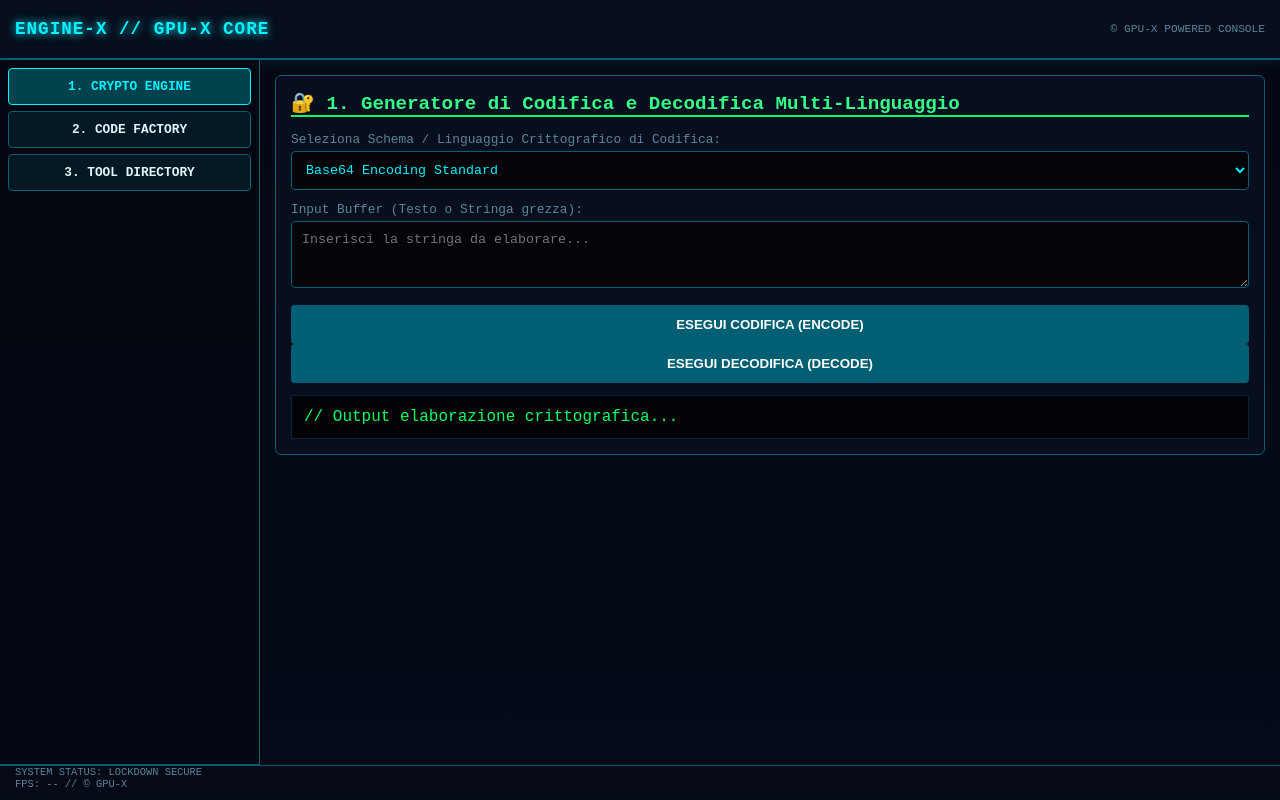
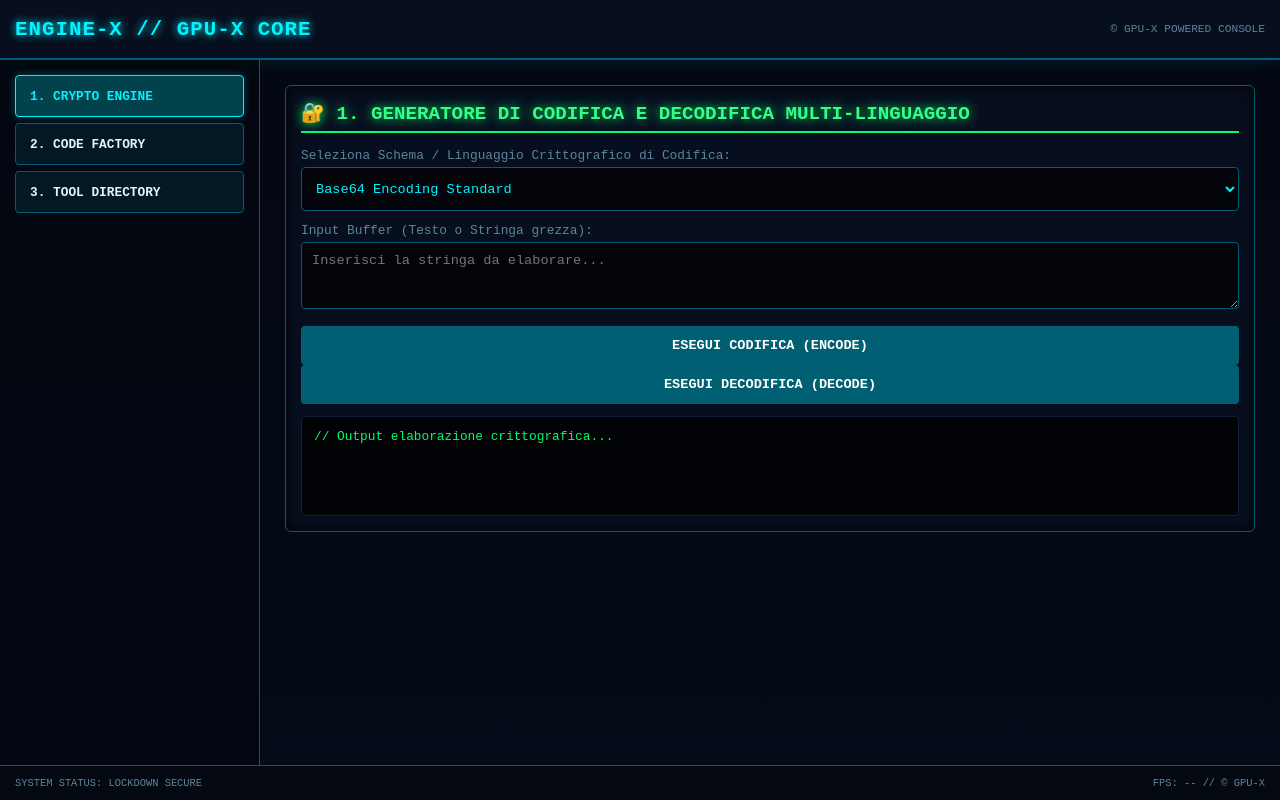
Before and after one commit to gpu-x/Neural-X, a plain HTML site: page index.html in a window 1280 px wide. Drawn offline with Linux system fonts and the light colour scheme.

Commit message:
Update style.css

```diff
--- a/style.css
+++ b/style.css
@@ -17,7 +17,6 @@
     -webkit-tap-highlight-color: transparent;
 }
 
-/* Selettività: blocco globale rimosso, applicato solo a elementi specifici */
 body, html {
     width: 100%;
     height: 100%;
@@ -25,9 +24,11 @@ body, html {
     background-color: var(--bg-primary);
     font-family: 'Courier New', Courier, monospace;
     color: var(--text-main);
+    user-select: text; /* Consentito nelle aree di output */
 }
 
-.nav-btn, .btn-action, .btn-copy, .logo-area, header {
+/* UI Elements bloccati dalla selezione */
+.nav-btn, .logo-area, header, footer, .btn-action, .btn-copy {
     user-select: none;
 }
 
@@ -63,26 +64,10 @@ header {
     flex-shrink: 0;
 }
 
-.logo-area {
-    font-weight: bold;
-    font-size: 1.1rem;
-    letter-spacing: 1px;
-    color: var(--accent-glow);
-    text-shadow: 0 0 8px var(--accent-glow);
-}
+.logo-area { font-weight: bold; font-size: 1.1rem; letter-spacing: 1px; color: var(--accent-glow); text-shadow: 0 0 8px var(--accent-glow); }
+.intellectual-property { font-size: 0.7rem; color: var(--text-muted); text-align: right; }
 
-.intellectual-property {
-    font-size: 0.7rem;
-    color: var(--text-muted);
-    text-align: right;
-}
-
-main {
-    display: flex;
-    flex-direction: column;
-    flex-grow: 1;
-    overflow: hidden;
-}
+main { display: flex; flex-direction: column; flex-grow: 1; overflow: hidden; }
 
 .sidebar {
     background: rgba(4, 8, 17, 0.85);
@@ -108,107 +93,50 @@ main {
     font-family: inherit;
     font-weight: bold;
     border-radius: 4px;
+    min-height: 42px;
 }
 
 .nav-btn:hover, .nav-btn.active {
     background: rgba(0, 243, 255, 0.25);
     border-color: var(--accent-glow);
     color: var(--accent-glow);
+    box-shadow: 0 0 8px rgba(0, 243, 255, 0.3);
 }
 
-.workspace {
-    flex-grow: 1;
-    padding: 15px;
-    overflow-y: auto;
-    background: rgba(9, 17, 34, 0.2);
-}
-
-.module-panel {
-    display: none;
-    animation: fadeIn 0.25s ease forwards;
-    background: rgba(9, 17, 34, 0.88);
-    border: 1px solid var(--accent-dim);
-    padding: 15px;
-    border-radius: 6px;
-    max-width: 1200px;
-    margin: 0 auto;
-}
-
+.workspace { flex-grow: 1; padding: 15px; overflow-y: auto; background: rgba(9, 17, 34, 0.2); }
+.module-panel { display: none; animation: fadeIn 0.25s ease forwards; background: rgba(9, 17, 34, 0.88); border: 1px solid var(--accent-dim); padding: 15px; border-radius: 6px; box-shadow: inset 0 0 15px rgba(0,0,0,0.8); max-width: 1200px; margin: 0 auto; }
 .module-panel.active { display: block; }
 
-.title-crypto { color: #33ff88; border-bottom: 2px solid #00ff66; margin-bottom: 15px; font-size: 1.2rem; }
-.title-factory { color: #6699ff; border-bottom: 2px solid #4582ec; margin-bottom: 15px; font-size: 1.2rem; }
-.title-tools { color: #33f7ff; border-bottom: 2px solid var(--accent-glow); margin-bottom: 15px; font-size: 1.2rem; }
+h2.title-crypto { color: #33ff88; text-shadow: 0 0 12px #00ff66; margin-bottom: 15px; font-size: 1.2rem; border-bottom: 2px solid #00ff66; padding-bottom: 6px; text-transform: uppercase; }
+h2.title-factory { color: #6699ff; text-shadow: 0 0 12px #4582ec; margin-bottom: 15px; font-size: 1.2rem; border-bottom: 2px solid #4582ec; padding-bottom: 6px; text-transform: uppercase; }
+h2.title-tools { color: #33f7ff; text-shadow: 0 0 12px #00f3ff; margin-bottom: 15px; font-size: 1.2rem; border-bottom: 2px solid var(--accent-glow); padding-bottom: 6px; text-transform: uppercase; }
 
 .input-group { margin-bottom: 12px; }
 label { display: block; margin-bottom: 4px; color: var(--text-muted); font-size: 0.8rem; }
-input[type="text"], textarea, select {
-    width: 100%;
-    background: #02040a;
-    border: 1px solid var(--accent-dim);
-    padding: 10px;
-    color: var(--accent-glow);
-    font-family: inherit;
-    border-radius: 4px;
+input[type="text"], textarea, select { width: 100%; background: #02040a; border: 1px solid var(--accent-dim); padding: 10px; color: var(--accent-glow); font-family: inherit; font-size: 0.85rem; border-radius: 4px; min-height: 44px; }
+.search-bar { width: 100%; background: #040d1a; border: 1px solid var(--accent-glow); padding: 12px; color: #fff; font-family: inherit; font-size: 0.9rem; border-radius: 4px; margin-bottom: 15px; }
+
+.btn-action { background: var(--accent-dim); color: #fff; border: none; padding: 12px 18px; cursor: pointer; font-family: inherit; font-weight: bold; font-size: 0.85rem; text-transform: uppercase; border-radius: 4px; width: 100%; text-align: center; }
+.btn-action:hover { background: var(--accent-glow); color: #000; box-shadow: 0 0 10px var(--accent-glow); }
+.btn-copy { background: #11382b; color: var(--security-pass); border: 1px solid var(--security-pass); padding: 10px 15px; margin-top: 8px; cursor: pointer; font-weight: bold; font-size: 0.8rem; text-transform: uppercase; border-radius: 4px; width: 100%; }
+
+.console-output { margin-top: 12px; background: #010205; border: 1px solid #102035; padding: 12px; min-height: 100px; max-height: 350px; overflow-y: auto; font-size: 0.8rem; color: var(--security-pass); white-space: pre-wrap; word-break: break-all; border-radius: 4px; }
+.console-output.error { color: var(--security-fail); border-color: var(--security-fail); }
+
+.tool-card { background: rgba(4, 8, 17, 0.85); border: 1px solid #142844; padding: 15px; margin-bottom: 15px; border-radius: 4px; }
+.tool-card.hidden { display: none !important; }
+.tool-title { font-size: 1.1rem; color: var(--accent-glow); margin-bottom: 5px; font-weight: bold; }
+.tool-link { color: var(--accent-glow); text-decoration: none; font-size: 0.75rem; display: inline-block; margin-top: 8px; border-bottom: 1px dashed var(--accent-glow); }
+.tool-diagram-placeholder { margin-top: 10px; background: #02050c; border: 1px dashed var(--accent-dim); padding: 10px; font-size: 0.7rem; color: var(--text-muted); white-space: pre; overflow-x: auto; }
+
+footer { height: 35px; border-top: 1px solid var(--accent-dim); background: #040811; display: flex; justify-content: space-between; align-items: center; padding: 0 15px; font-size: 0.65rem; color: var(--text-muted); }
+
+@media (min-width: 769px) {
+    .logo-area { font-size: 1.3rem; }
+    main { flex-direction: row; }
+    .sidebar { width: 260px; flex-direction: column; border-right: 1px solid var(--accent-dim); border-bottom: none; padding: 15px; }
+    .nav-btn { width: 100%; text-align: left; }
+    .workspace { padding: 25px; }
 }
 
-.search-bar { border: 1px solid var(--accent-glow); padding: 12px; margin-bottom: 15px; }
-
-.btn-action {
-    background: var(--accent-dim);
-    color: #fff;
-    border: none;
-    padding: 12px 18px;
-    cursor: pointer;
-    font-weight: bold;
-    border-radius: 4px;
-    width: 100%;
-    text-transform: uppercase;
-}
-
-.btn-copy {
-    background: #11382b;
-    color: var(--security-pass);
-    border: 1px solid var(--security-pass);
-    padding: 10px;
-    margin-top: 8px;
-    cursor: pointer;
-    border-radius: 4px;
-    width: 100%;
-}
-
-.console-output {
-    margin-top: 12px;
-    background: #010205;
-    border: 1px solid #102035;
-    padding: 12px;
-    color: var(--security-pass);
-    white-space: pre-wrap;
-    word-break: break-all;
-}
-
-.console-output.error { color: var(--security-fail); border-color: var(--security-fail); }
-
-.tool-card {
-    background: rgba(4, 8, 17, 0.85);
-    border: 1px solid #142844;
-    padding: 15px;
-    margin-bottom: 15px;
-    border-radius: 4px;
-}
-
-.hidden { display: none !important; }
-
-footer {
-    height: 35px;
-    border-top: 1px solid var(--accent-dim);
-    padding: 0 15px;
-    font-size: 0.65rem;
-    color: var(--text-muted);
-}
-
-@media (min-width: 769px) {
-    main { flex-direction: row; }
-    .sidebar { width: 260px; flex-direction: column; border-right: 1px solid var(--accent-dim); }
-}
-@keyframes fadeIn { from { opacity: 0; } to { opacity: 1; } }
+@keyframes fadeIn { from { opacity: 0; transform: translateY(3px); } to { opacity: 1; transform: translateY(0); } }
```
